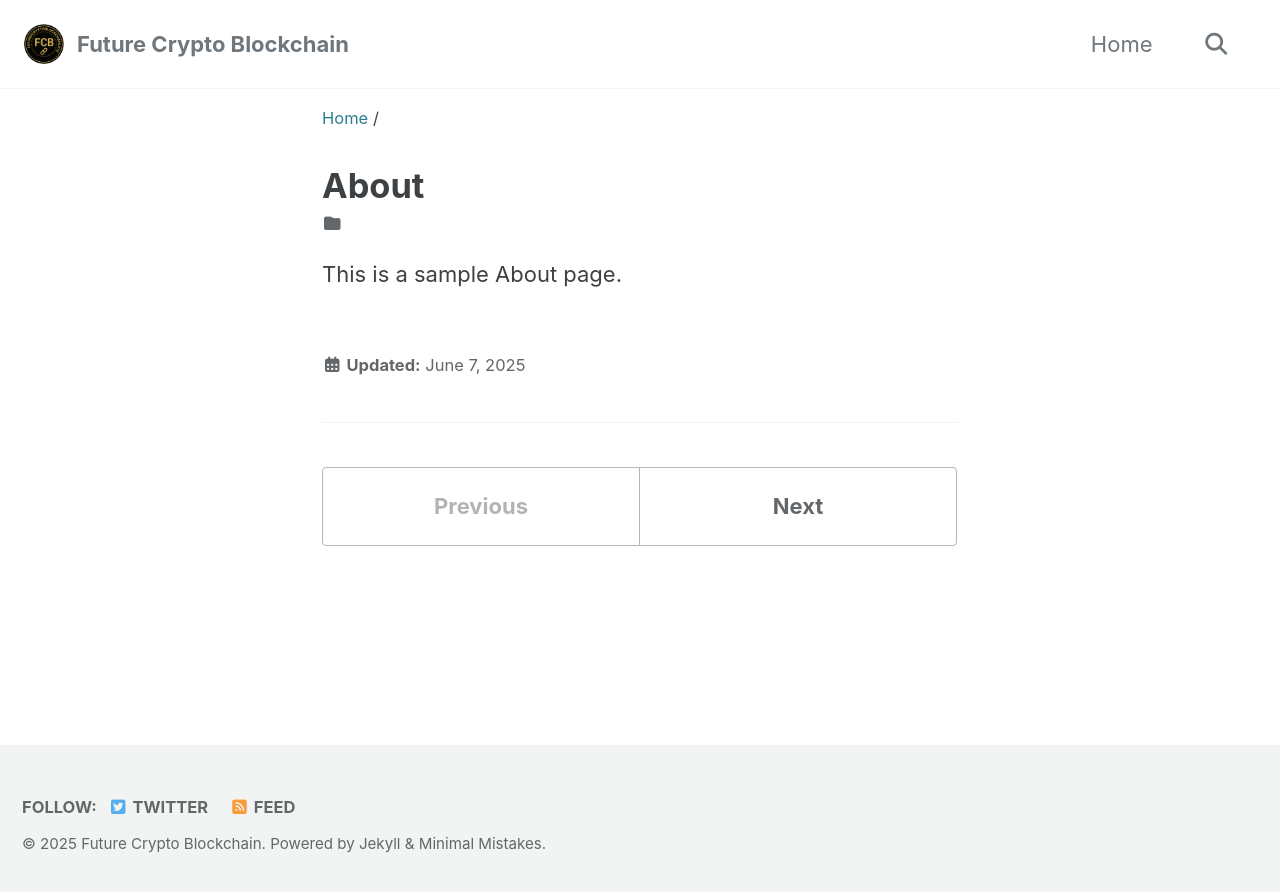
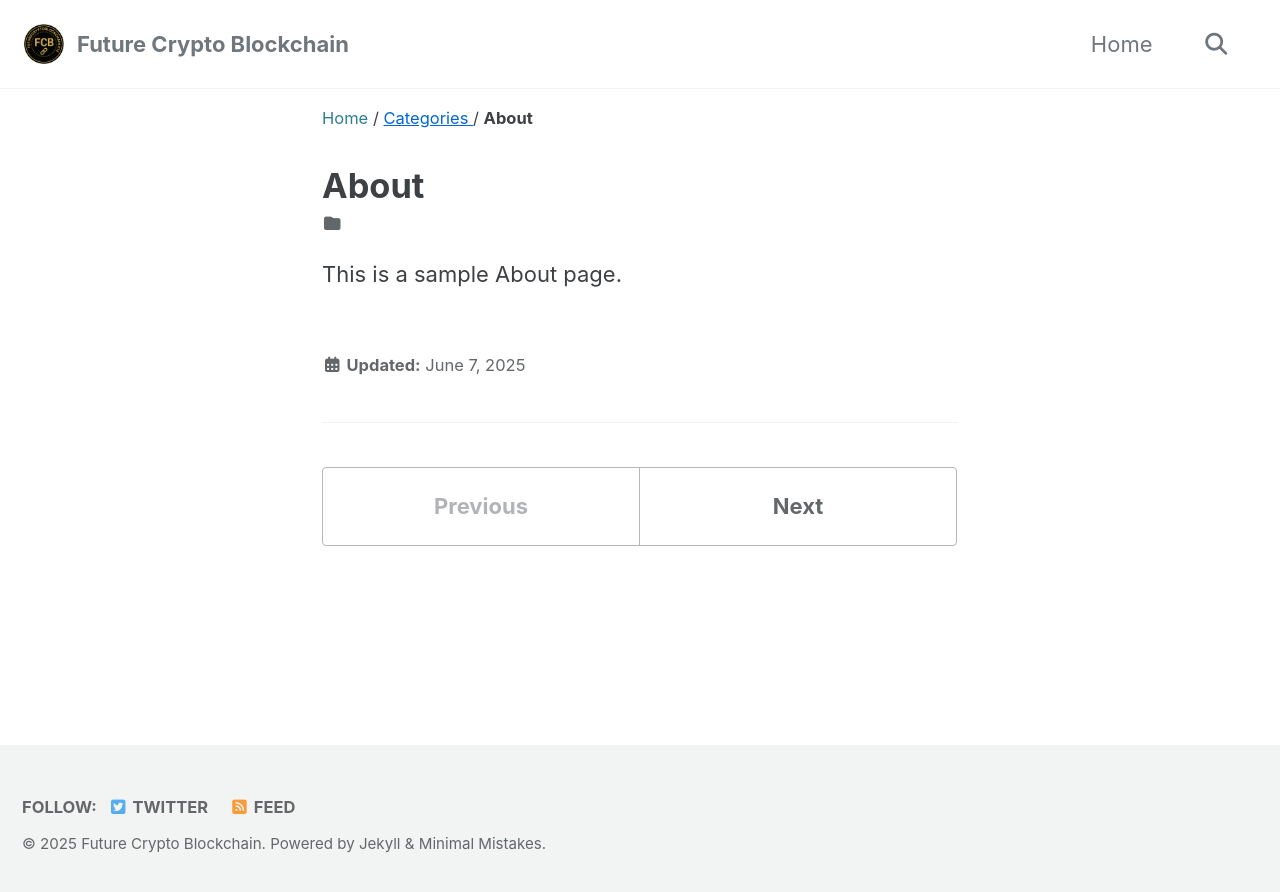
Before and after one commit to hron0891/futurecryptoblockchain, a Jekyll site: the page built from _pages/about.md, in a window 1280 px wide. Shown: the top 892 px of the page. Built offline with Jekyll 4.4.1, drawn with Linux system fonts in a browser that asks for light colours; cached includes are drawn as plain includes.

Commit message:
Update breadcrumbs.html

```diff
--- a/_includes/breadcrumbs.html
+++ b/_includes/breadcrumbs.html
@@ -1,55 +1,24 @@
-{% case site.category_archive.type %}
-  {% when "liquid" %}
-    {% assign path_type = "#" %}
-  {% when "jekyll-archives" %}
-    {% assign path_type = nil %}
-{% endcase %}
-
-{% if page.collection != 'posts' %}
-  {% assign path_type = nil %}
-  {% assign crumb_path = '/' %}
-{% else %}
-  {% assign crumb_path = site.category_archive.path %}
-{% endif %}
-
 <nav class="breadcrumbs">
   <ol itemscope itemtype="https://schema.org/BreadcrumbList">
-    {% assign crumbs = page.url | split: '/' %}
-    {% assign i = 1 %}
-    {% for crumb in crumbs offset: 1 %}
-      {% assign crumb_text = crumb | url_decode | replace: '-', ' ' | capitalize %}
-      {% assign lower_crumb = crumb_text | downcase %}
-      {% if forloop.first %}
     <li itemprop="itemListElement" itemscope itemtype="https://schema.org/ListItem">
       <a href="{{ '/' | relative_url }}" itemprop="item">
         <span itemprop="name">{{ site.data.ui-text[site.locale].breadcrumb_home_label | default: "Home" }}</span>
       </a>
-          <meta itemprop="position" content="{{ i }}" />
+      <meta itemprop="position" content="1" />
     </li>
     <span class="sep">{{ site.data.ui-text[site.locale].breadcrumb_separator | default: "/" }}</span>
-      {% else %}
-        {% assign i = i | plus: 1 %}
-        {% if forloop.last %}
-          <li class="current" {% if page.locale %} lang="{{ page.locale }}"{% endif %}>{{ page.title }}</li>
-        {% else %}
-          {% if lower_crumb == "categories" or lower_crumb == "categories list" or lower_crumb == "categories-list" %}
+
     <li itemprop="itemListElement" itemscope itemtype="https://schema.org/ListItem">
       <span itemprop="name" style="color: #0366d6; text-decoration: underline; cursor: default;">
-                {{ crumb_text }}
+        Categories
       </span>
-              <meta itemprop="position" content="{{ i }}" />
+      <meta itemprop="position" content="2" />
     </li>
-          {% else %}
-            <li itemprop="itemListElement" itemscope itemtype="https://schema.org/ListItem">
-              <a href="{{ crumb | downcase | replace: '%20', '-' | prepend: path_type | prepend: crumb_path | relative_url }}" itemprop="item">
-                <span itemprop="name">{{ crumb_text }}</span>
-              </a>
-              <meta itemprop="position" content="{{ i }}" />
+    <span class="sep">{{ site.data.ui-text[site.locale].breadcrumb_separator | default: "/" }}</span>
+
+    <li class="current" itemprop="itemListElement" itemscope itemtype="https://schema.org/ListItem" {% if page.locale %} lang="{{ page.locale }}"{% endif %}>
+      {{ page.title }}
+      <meta itemprop="position" content="3" />
     </li>
-          {% endif %}
-          <span class="sep">{{ site.data.ui-text[site.locale].breadcrumb_separator | default: "/" }}</span>
-        {% endif %}
-      {% endif %}
-    {% endfor %}
   </ol>
 </nav>
```
Lines whose indentation alone changed are shown as unchanged.
